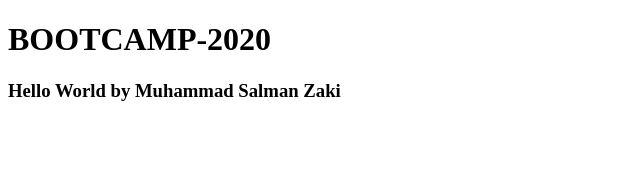
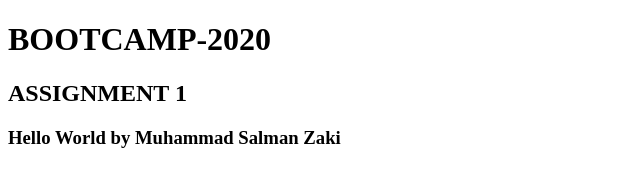
Before and after one commit to SalmanZakiKhan/bootcamp-2020, a plain HTML site: page index.html in a window 1280 px wide. Shown: the whole page, without its empty margins (0-640 px from the left). Drawn offline with Linux system fonts and the light colour scheme.

Commit message:
updated index.html

```diff
--- a/index.html
+++ b/index.html
@@ -6,6 +6,7 @@
 <body>
     <div>
         <h1>BOOTCAMP-2020</h1>
+        <h2>ASSIGNMENT 1</h2>
         <h3>Hello World by Muhammad Salman Zaki</h3>
     </div>
 </body>
```
